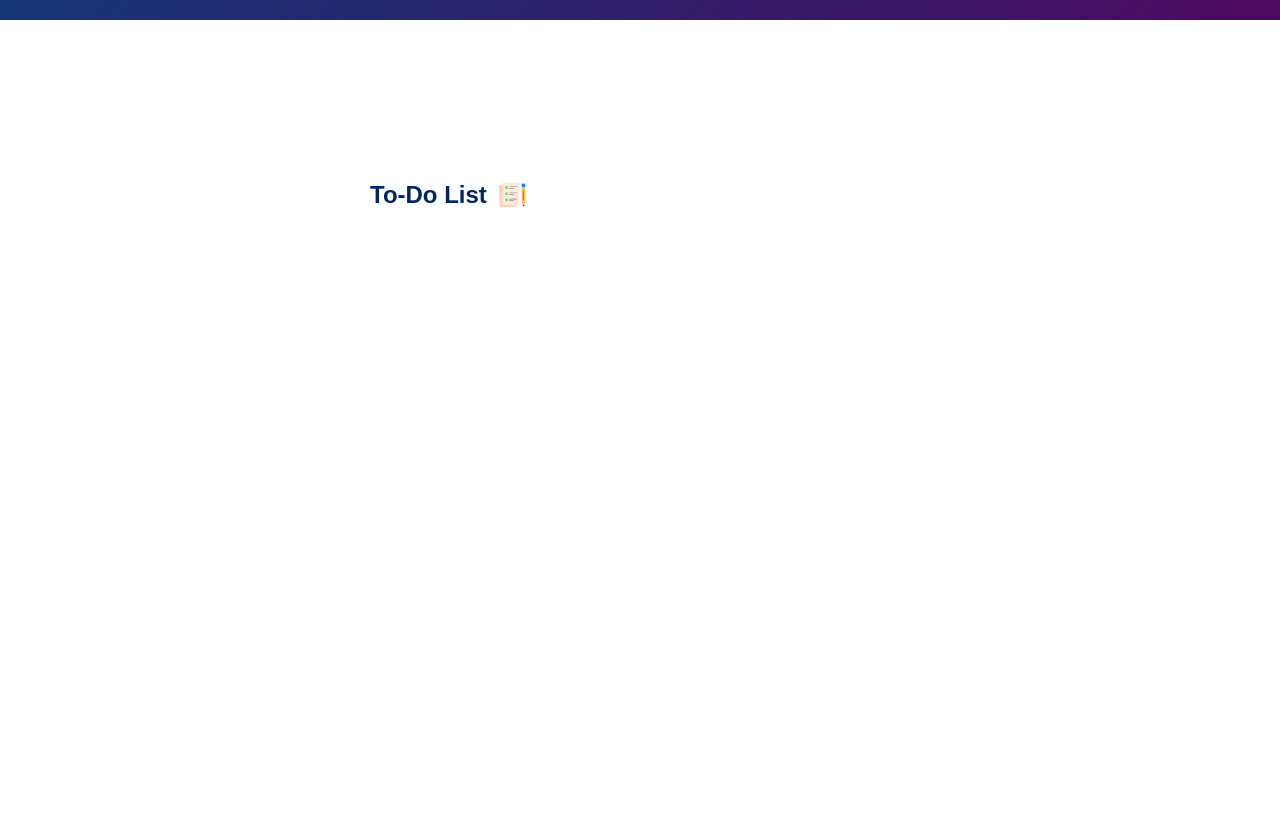
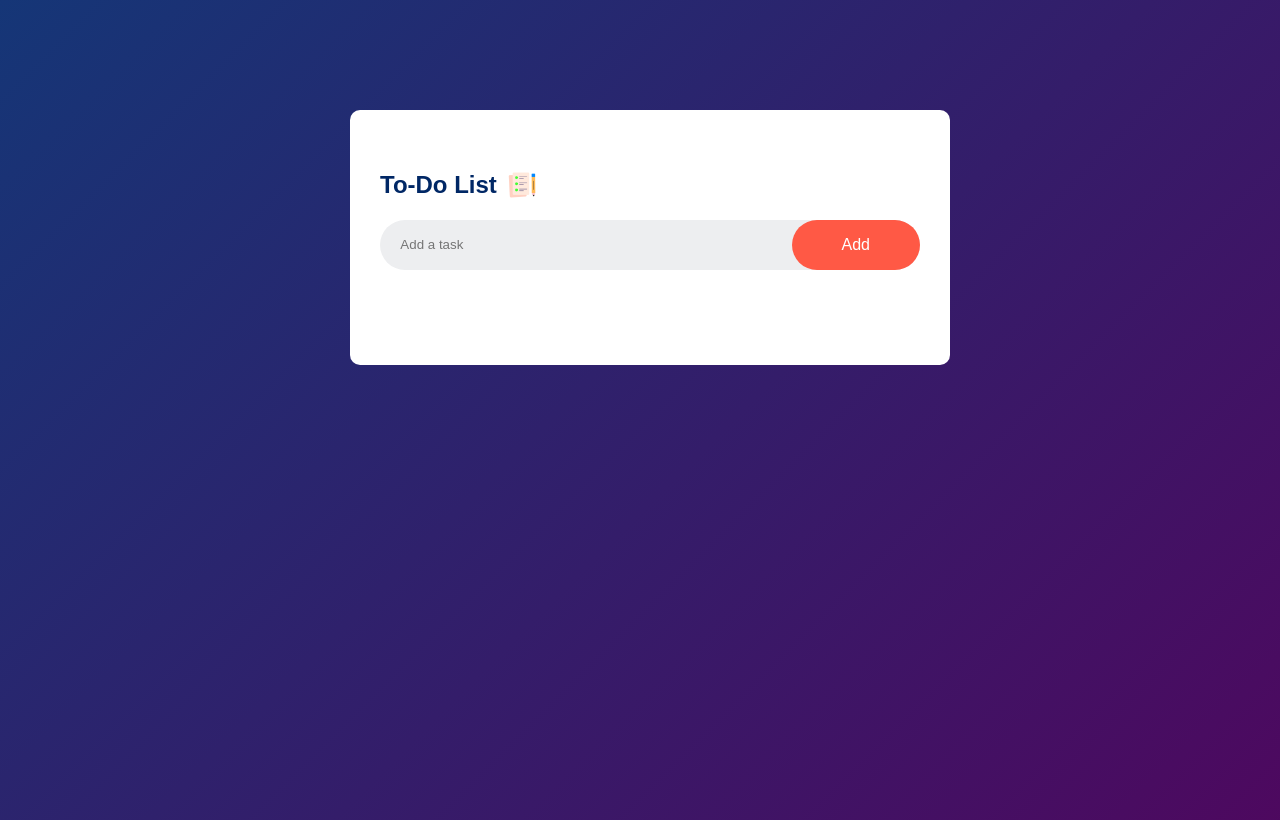
Before and after one commit to tarun05rawat/To-Do-List, a plain HTML site: page index.html in a window 1280 px wide. Drawn offline with Linux system fonts and the light colour scheme.

Commit message:
changes to add button

```diff
--- a/index.html
+++ b/index.html
@@ -7,10 +7,15 @@
   <link href="style.css" rel="stylesheet">
 </head>
 <body>
-  <div class="container"></div>
+<div class="container">
   <div class="todo-app">
     <h2>To-Do List <img src="images2/icon.png"></h2>
+    <div class="row">
+      <input type="text" id="input-box" placeholder="   Add a task">
+      <button id="add-button">Add</button>
+    </div>
   </div>
+</div>
 
 </body>
 </html>
--- a/style.css
+++ b/style.css
@@ -8,7 +8,7 @@ body{
 
 .container{
   width: 100%;
-  min-height: 100%;
+  min-height: 100vh;
   background: linear-gradient(135deg, #153677, #4e085f);
   padding: 10px;
 }
@@ -33,3 +33,34 @@ body{
   width: 30px;
   margin-left: 10px;
 }
+
+.row{
+  display: flex;
+  align-items: center;
+  justify-content: space-between;
+  background: #edeef0;
+  border-radius: 30px;
+  padding: 0px;
+  margin-bottom: 25px;
+}
+
+input{
+  flex: 1;
+  border: none;
+  outline: none;
+  background: transparent;
+  padding: 0 10px;
+
+}
+
+button{
+  cursor: pointer;
+  border: none;
+  outline: none;
+  padding: 16px 50px;
+  background: #ff5945;
+  color: #fff;
+  font-size: 16px;
+  border-radius: 40px;
+
+}
```
